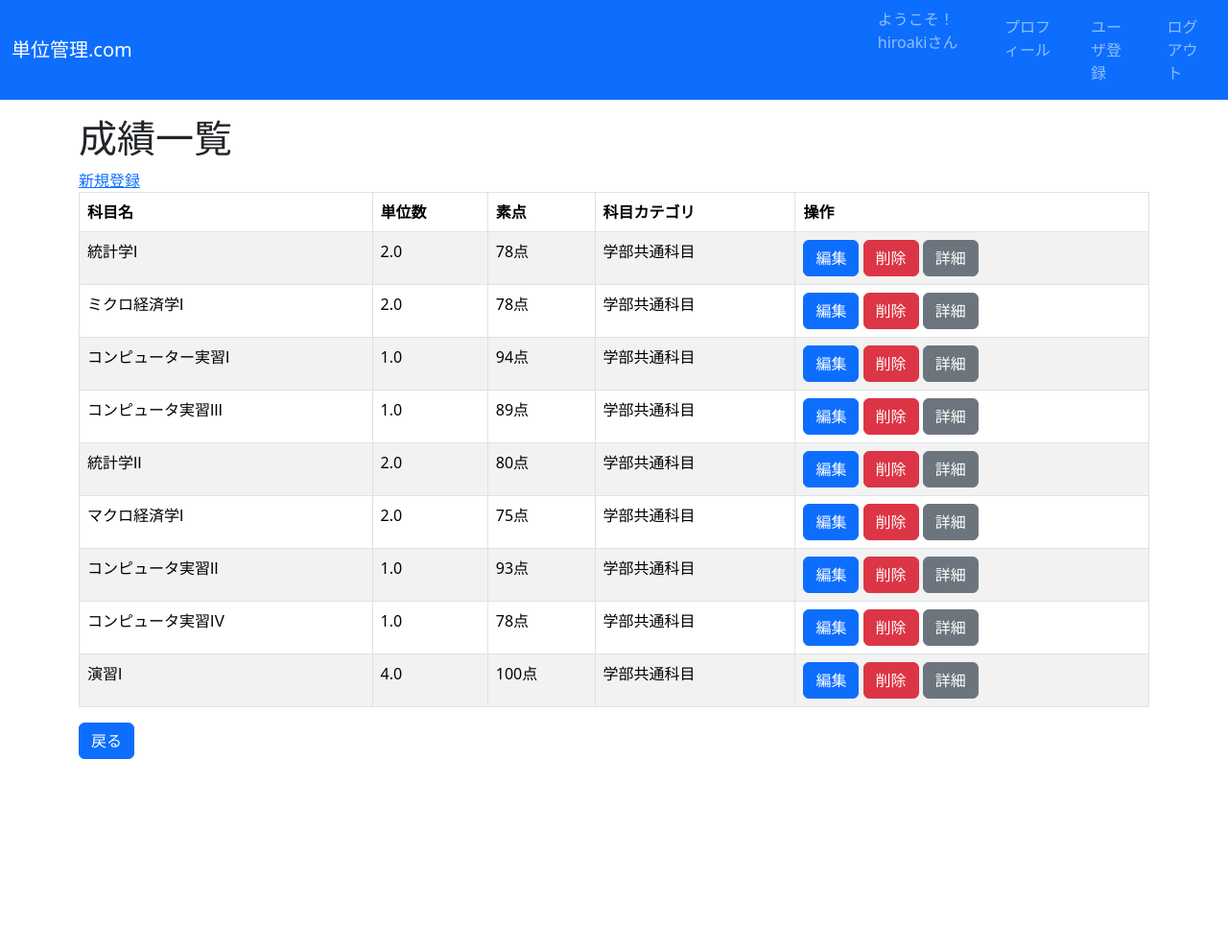
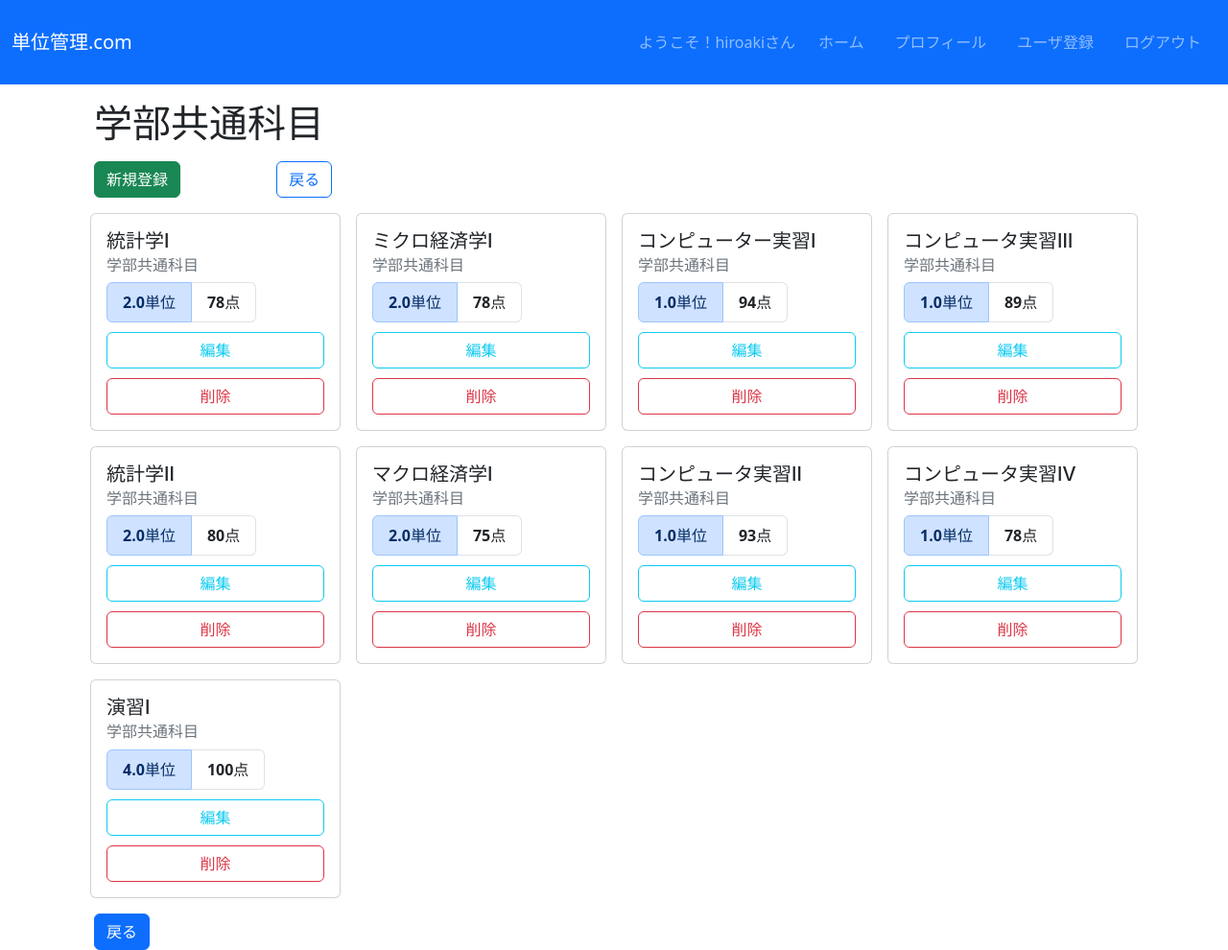
Before and after one commit to hiro0211/Credit-Management, a Django app: a page that uses creditmanagement/crud/templates/base.html in a window 1280 px wide. Shown: the whole page at 96% size. Before the commit the page ends 791 px from the top, so only its background shows below. Run offline with Django 4.2, Linux system fonts and the light colour scheme; a user stored in the database is signed in; data comes from the database, SQL or seed files in the repository; both versions use the stored data as it was after the commit; some libraries are stand-ins or nearby versions.

Commit message:
UIデザインを変更

```diff
--- a/creditmanagement/crud/templates/base.html
+++ b/creditmanagement/crud/templates/base.html
@@ -15,14 +15,14 @@
           <button class="navbar-toggler" type="button" data-toggle="collapse" data-target="#navbarNav" aria-controls="navbarNav" aria-expanded="false" aria-label="Toggle navigation">
               <span class="navbar-toggler-icon"></span>
           </button>
-      </div>
           <div class="collapse navbar-collapse justify-content-end" id="navbarNav">
-        <ul class="navbar-nav ms-auto">
+              <ul class="navbar-nav ms-auto flex-nowrap" style="margin-top: 1rem;">
                   {% if request.user.is_authenticated %}
                   <li class="nav-item px-2">
-            <span class="navbar-text">
-            ようこそ！{{ user.get_username }}さん
-            </span>
+                    <p class="navbar-text">ようこそ！{{ user.get_username }}さん</p>
+                  </li>
+                  <li class="nav-item px-2">
+                    <a class="nav-link" href="{% url 'list' %}">ホーム</a>
                 </li>
                   <li class="nav-item px-2">
                       <a class="nav-link" href="{% url 'total' %}">プロフィール</a>
@@ -42,6 +42,7 @@
           </div>
       </div>
   </nav>
+
     {% block header %}
     {% endblock header %}
     <div class="container">
--- a/creditmanagement/crud/templates/crud/category_subject.html
+++ b/creditmanagement/crud/templates/crud/category_subject.html
@@ -1,34 +1,35 @@
 {% extends "base.html" %}
 
-{% block title %}成績一覧{% endblock %}
+{% block title %}単位管理.com{% endblock %}
 {% block content %}
-    <h1>成績一覧</h1>
-    <a href="{% url 'new' %}">新規登録</a>
-    <table class="table table-striped table-hover table-bordered">
-      <thead>
-        <tr>
-          <th>科目名</th>
-          <th>単位数</th>
-          <th>素点</th>
-          <th>科目カテゴリ</th>
-          <th>操作</th>
-        </tr>
-      </thead>
-      {% for subject in object_list %}
-      <tr>
-        <td>{{ subject.name }}</td>
-        <td>{{ subject.credit }}</td>
-        <td>{{ subject.score }}点</td>
-        <td>{{ subject.category }}</td>
-        <td>
-          <button class="btn btn-primary" onclick="location.href='{% url 'edit' pk=subject.pk %}'">編集</button>
-          <button class="btn btn-danger" onclick="location.href='{% url 'delete' pk=subject.pk %}'">削除</button>
-          <button class="btn btn-secondary" onclick="location.href='{% url 'detail' pk=subject.pk %}'">詳細</button>
-        </td>
-      </tr>
-      {% endfor %}
-    </table>
+  {% if object_list %}
+    <h1 style="margin-left: 1rem; margin-bottom: 1rem;">{{ object_list.0.category }}</h1>
+  {% endif %}
+    <button class="btn btn-success" style="margin-right: 5rem; margin-left: 1rem; margin-bottom: 1rem;" type="button" onclick="location.href='{% url 'new' %}'">新規登録</button>
 
-    <button class="btn btn-primary" onclick="location.href='{% url 'list' %}'">戻る</button>
+    <button class="btn btn-outline-primary" style="margin-left: 1rem; margin-bottom: 1rem;" onclick="location.href='{% url 'list' %}'">戻る</button>
+
+    <div class="container">
+      <div class="row row-cols-1 row-cols-md-2 row-cols-lg-4 g-3">
+        {% for subject in object_list %}
+        <div class="col-lg-3 col-md-6">
+          <div class="card">
+            <div class="card-body">
+              <h5 class="card-title">{{ subject.name }}</h5>
+              <h6 class="card-subtitle mb-2 text-secondary">{{ subject.category }}</h6>
+                <ul class="list-group  list-group-horizontal">
+                  <li class="list-group-item list-group-item-primary"><span class="fw-bolder">{{ subject.credit }}</span>単位</li>
+                  <li class="list-group-item"><span class="fw-bolder">{{ subject.score }}</span>点</li>
+                </ul>
+                <button class="btn btn-outline-info w-100" style="margin-top: 10px;" onclick="location.href='{% url 'edit' pk=subject.pk %}'">編集</button>
+                <button class="btn btn-outline-danger w-100" style="margin-top: 10px;" onclick="location.href='{% url 'delete' pk=subject.pk %}'">削除</button>
+            </div>
+          </div>
+        </div>
+        {% endfor %}
+      </div>
+    </div>
+
+    <button class="btn btn-primary" style="margin-left: 1rem; margin-top: 1rem;" onclick="location.href='{% url 'list' %}'">戻る</button>
 
   {% endblock %}
--- a/creditmanagement/crud/templates/crud/subject_form.html
+++ b/creditmanagement/crud/templates/crud/subject_form.html
@@ -9,7 +9,7 @@
   {% csrf_token %}
   {{ form|bootstrap }}
   <br>
-  <a href="{% url 'list' %}">戻る</a>
+  <button class="btn btn-outline-primary" style="margin-right: auto;" onclick="location.href='{% url 'list' %}'">戻る</button>
   <input type="submit" class="btn btn-primary" value="登録">
 </form>
 {% endblock %}
--- a/creditmanagement/crud/templates/crud/subject_update_form.html
+++ b/creditmanagement/crud/templates/crud/subject_update_form.html
@@ -9,7 +9,7 @@
   {% csrf_token %}
   {{ form|bootstrap }}
   <br>
-  <a href="{% url 'list' %}">戻る</a>
+  <button class="btn btn-outline-primary" style="margin-right: auto;" onclick="location.href='{% url 'list' %}'">戻る</button>
   <input type="submit" class="btn btn-primary" value="更新">
 </form>
 {% endblock %}
--- a/creditmanagement/crud/views.py
+++ b/creditmanagement/crud/views.py
@@ -20,7 +20,7 @@ class TopView(TemplateView):
 
 class SubjectListView(LoginRequiredMixin, ListView):
   model = Subject
-  paginate_by = 8
+  paginate_by = 24
 
   def get_context_data(self, *args, **kwargs):
     context = super().get_context_data(*args, **kwargs)
```
Also changed, not shown: creditmanagement/crud/templates/crud/signup.html (+6 -3 lines), creditmanagement/crud/templates/crud/subject_confirm_delete.html (+19 -9 lines), creditmanagement/crud/templates/crud/subject_list.html (+11 -36 lines), creditmanagement/crud/templates/login.html (+12 -7 lines), creditmanagement/crud/templates/total.html (+20 -15 lines), creditmanagement/db.sqlite3. Lines whose indentation alone changed are shown as unchanged.
